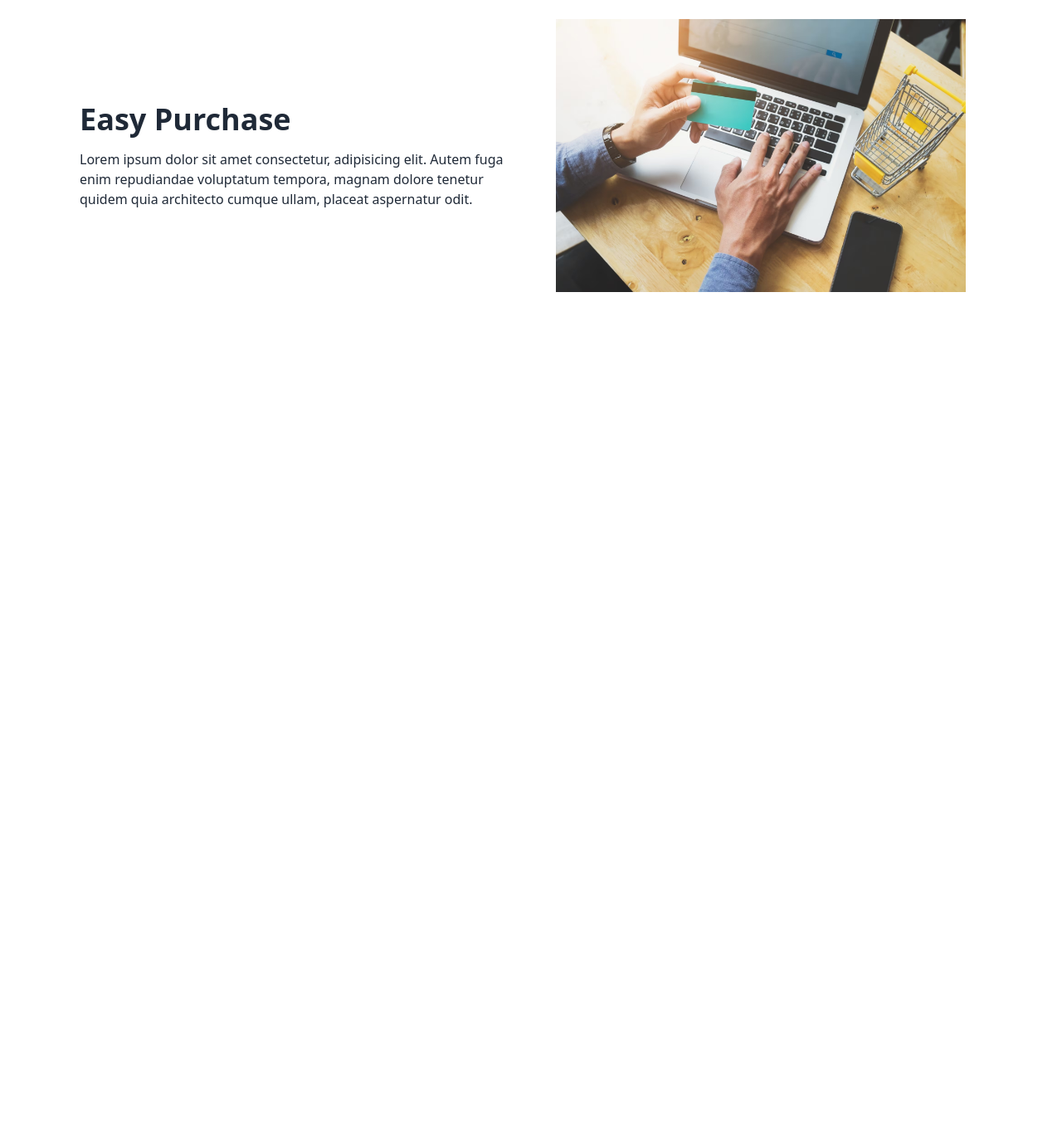
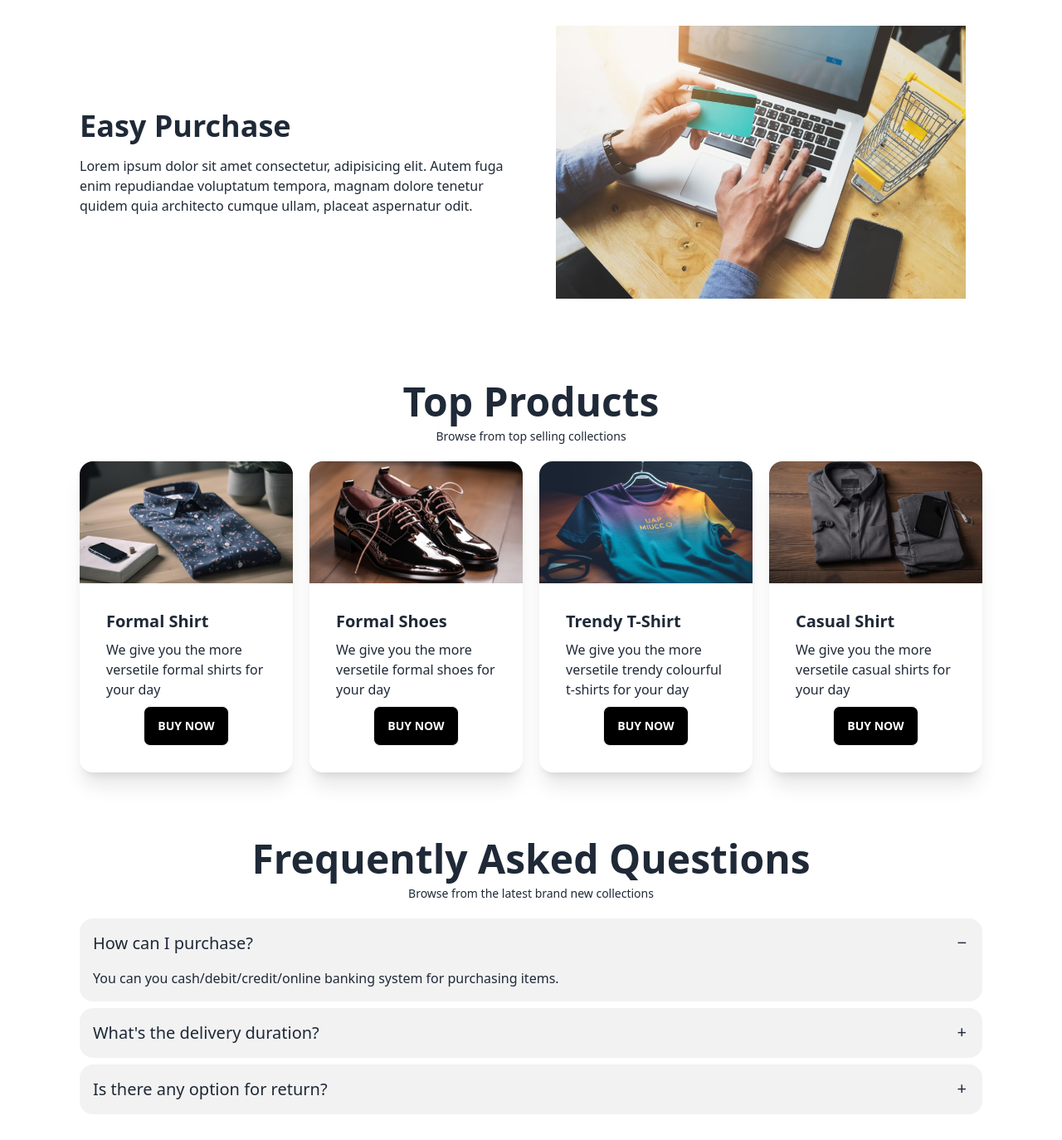
Before and after one commit to anupamahalder/daisy-world, a plain HTML site: page index.html in a window 1280 px wide. Shown: the part 1261-2635 px from the top of the page at 83% size. Before the commit the page ends 1693 px from the top, so only its background shows below. Drawn offline with nearby package versions, Linux system fonts and the light colour scheme.

Commit message:
added FAQ section

```diff
--- a/index.html
+++ b/index.html
@@ -73,9 +73,9 @@
             <div class="hero min-h-[calc(100vh-66px)] bg-big-bg">
                 <div class="hero-overlay bg-opacity-60"></div>
                 <div class="hero-content text-center text-neutral-content">
-                  <div class="max-w-md">
-                    <h1 class="mb-5 text-4xl md:text-5xl font-extrabold">Welcome To Daisy World</h1>
-                    <p class="mb-5">Provident cupiditate voluptatem et in. Quaerat fugiat ut assumenda excepturi exercitationem quasi. In deleniti eaque aut repudiandae et a id nisi.</p>
+                  <div class="max-w-lg">
+                    <h1 class="mb-5 text-4xl md:text-6xl font-extrabold">Welcome To Daisy World</h1>
+                    <p class="mb-5 font-semibold">Provident cupiditate voluptatem et in. Quaerat fugiat ut assumenda excepturi exercitationem quasi. In deleniti eaque aut repudiandae et a id nisi.</p>
                     <button class="btn rounded-2xl">Shop Now</button>
                   </div>
                 </div>
@@ -88,7 +88,7 @@
         <section class="mb-30 max-w-screen-xl mx-auto px-8 md:px-16 lg:px-24 py-5 my-10">
             <!-- categories heading section  -->
             <div class="text-center pb-5">
-                <h1 class="text-2xl md:text-4xl font-bold pb-2">Huge Collection</h1>
+                <h1 class="text-3xl md:text-5xl font-bold pb-2">Huge Collection</h1>
                 <p class="text-sm">Browse from the latest brand new collections</p>
             </div>
             <!-- categories card section  -->
@@ -139,6 +139,92 @@
                 </div>
             </div>
         </section>
+        <!-- Top selling products  -->
+        <section class="mb-30 max-w-screen-xl mx-auto px-8 md:px-16 lg:px-24 py-5 my-10">
+            <!-- Heading section  -->
+            <div class="text-center pb-5">
+                <h1 class="text-3xl md:text-5xl font-bold pb-2">Top Products</h1>
+                <p class="text-sm">Browse from top selling collections</p>
+            </div>
+            <!-- card section  -->
+            <div class="grid sm:grid-cols-2 md:grid-cols-3 lg:grid-cols-4 gap-5">
+                <div class="card bg-base-100 shadow-xl">
+                    <figure><img src="./images/elegant-businessman-shirt-wooden-desk-stack-generated-by-ai_188544-34678.avif" alt="shirts" /></figure>
+                    <div class="card-body">
+                      <h2 class="card-title">Formal Shirt</h2>
+                      <p>We give you the more versetile formal shirts for your day</p>
+                      <div class="card-actions justify-center">
+                        <button class="btn bg-black text-white">Buy Now</button>
+                      </div>
+                    </div>
+                  </div>
+                <div class="card bg-base-100 shadow-xl">
+                    <figure><img src="./images/shiny-black-leather-shoes-exude-modern-luxury-generated-by-ai_188544-36154.avif" alt="shoes" /></figure>
+                    <div class="card-body">
+                      <h2 class="card-title">Formal Shoes</h2>
+                      <p>We give you the more versetile formal shoes for your day</p>
+                      <div class="card-actions justify-center">
+                        <button class="btn bg-black text-white">Buy Now</button>
+                      </div>
+                    </div>
+                  </div>
+                <div class="card bg-base-100 shadow-xl">
+                    <figure><img src="./images/blue-yellow-t-shirt-wooden-hanger-generated-by-ai_188544-42185.avif" alt="tshirts" /></figure>
+                    <div class="card-body">
+                      <h2 class="card-title">Trendy T-Shirt</h2>
+                      <p>We give you the more versetile trendy colourful t-shirts for your day</p>
+                      <div class="card-actions justify-center">
+                        <button class="btn bg-black text-white">Buy Now</button>
+                      </div>
+                    </div>
+                  </div>
+                <div class="card bg-base-100 shadow-xl">
+                    <figure><img src="./images/elegant-businessman-attire-hangs-modern-closet-generated-by-ai_188544-15312.avif" alt="shirts" /></figure>
+                    <div class="card-body">
+                      <h2 class="card-title">Casual Shirt</h2>
+                      <p>We give you the more versetile casual shirts for your day</p>
+                      <div class="card-actions justify-center">
+                        <button class="btn bg-black text-white">Buy Now</button>
+                      </div>
+                    </div>
+                  </div>
+            </div>
+        </section>
+        <!-- FAQ section  -->
+        <section class="mb-30 max-w-screen-xl mx-auto px-8 md:px-16 lg:px-24 py-5 my-10">
+            <div class="text-center pb-5">
+                <h1 class="text-3xl md:text-5xl font-bold pb-2">Frequently Asked Questions</h1>
+                <p class="text-sm">Browse from the latest brand new collections</p>
+            </div>
+            <!-- Accordian section  -->
+            <div class="collapse collapse-plus bg-base-200 mb-2">
+                <input type="radio" name="my-accordion-3" checked="checked" />
+                <div class="collapse-title text-xl font-medium">
+                  How can I purchase?
+                </div>
+                <div class="collapse-content">
+                  <p>You can you cash/debit/credit/online banking system for purchasing items.</p>
+                </div>
+              </div>
+              <div class="collapse collapse-plus bg-base-200 mb-2">
+                <input type="radio" name="my-accordion-3" />
+                <div class="collapse-title text-xl font-medium">
+                  What's the delivery duration?
+                </div>
+                <div class="collapse-content">
+                  <p>5 to 7 days from the day you order.</p>
+                </div>
+              </div>
+              <div class="collapse collapse-plus bg-base-200 mb-2">
+                <input type="radio" name="my-accordion-3" />
+                <div class="collapse-title text-xl font-medium">
+                  Is there any option for return?
+                </div>
+                <div class="collapse-content">
+                  <p>Yes, you can return item/items within 3 days after delivery item.</p>
+                </div>
+              </div>
+        </section>
     </main>
     <!-- This is footer section  -->
     <footer>
```
